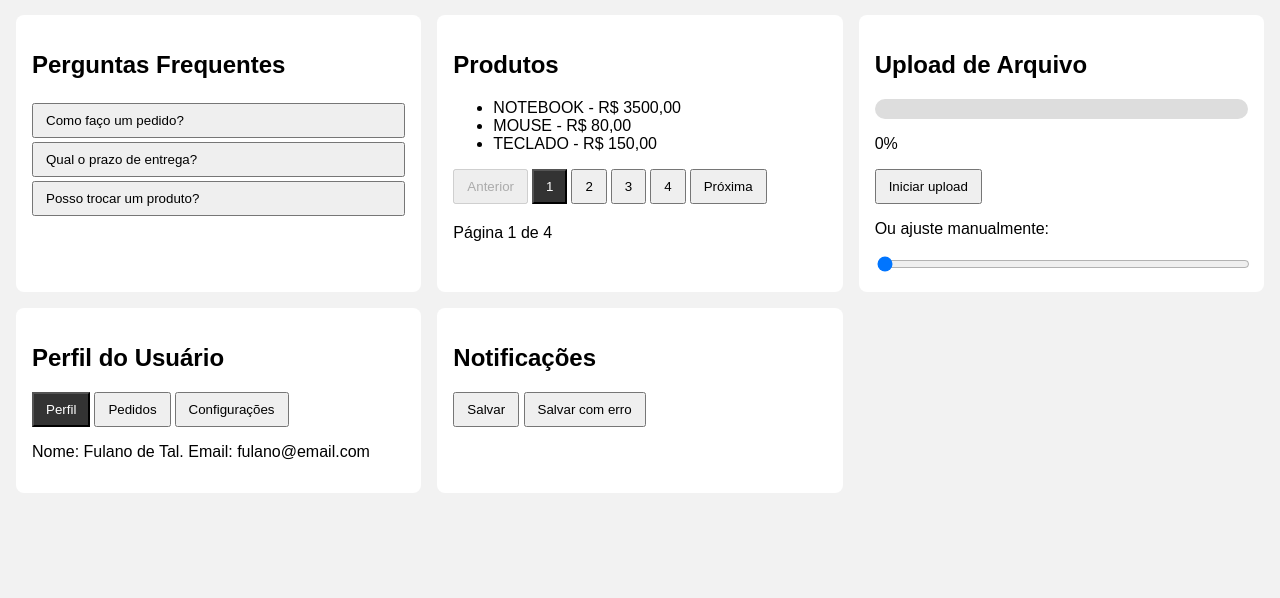
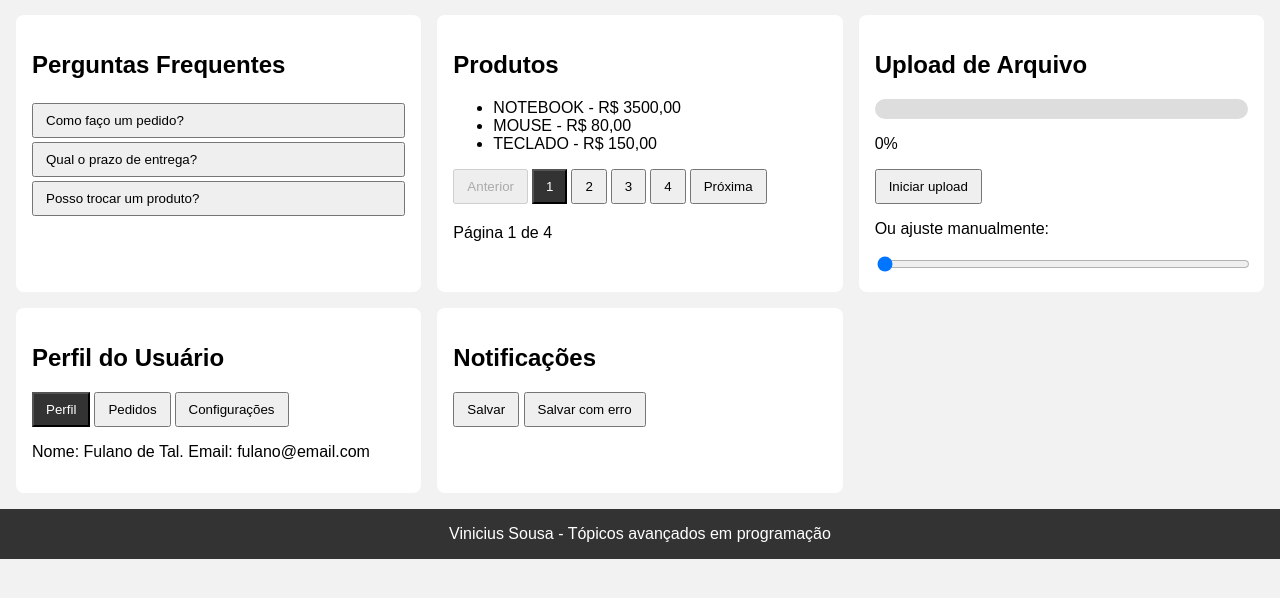
Before and after one commit to ViniciusSousaaa/atividade-angularjs, a plain HTML site: page index.html in a window 1280 px wide. Shown: the part 68-666 px from the top of the page. Drawn offline with nearby package versions, Linux system fonts and the light colour scheme.

Commit message:
Adiciona rodape

```diff
--- a/css/style.css
+++ b/css/style.css
@@ -169,3 +169,14 @@ input[type="range"] {
 .info {
   background: #2196f3;
 }
+
+footer {
+  padding: 16px;
+  background: #333;
+  color: #fff;
+  text-align: center;
+}
+
+footer p {
+  margin: 0;
+}
--- a/index.html
+++ b/index.html
@@ -54,6 +54,10 @@
 
   </main>
 
+  <footer>
+  <p>Vinicius Sousa - Tópicos avançados em programação</p>
+</footer>
+
   <meu-toast></meu-toast>
 
   <script src="https://cdnjs.cloudflare.com/ajax/libs/angular.js/1.8.3/angular.min.js"></script>
```
